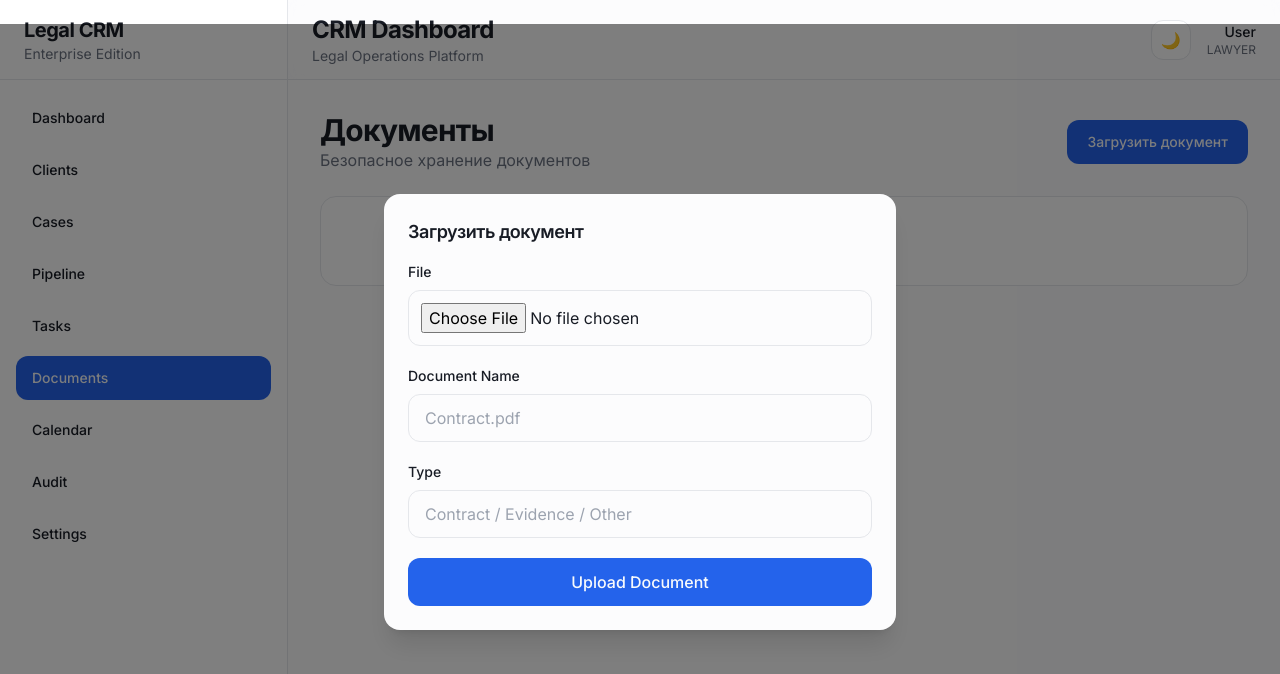
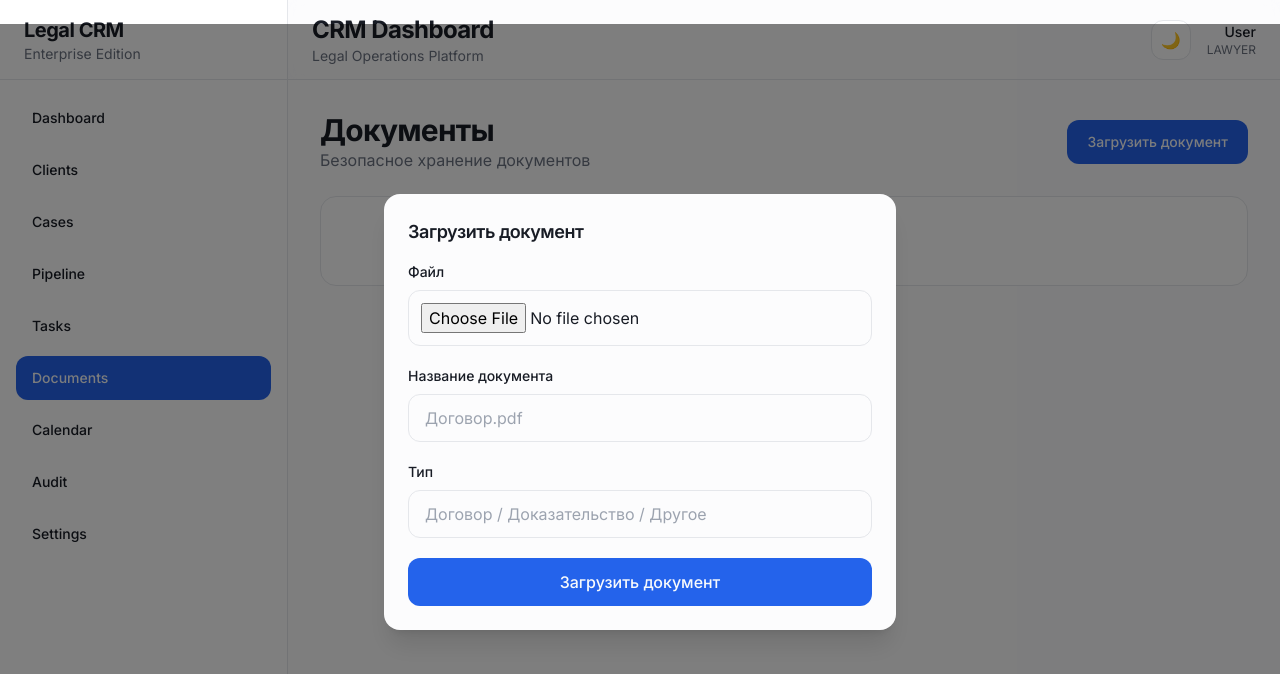
Before and after one commit to RIZVAN321-DIL/SaaS-PROJECT, a Next.js app in the folder frontend/: page /documents in a window 1280 px wide. Both pictures are taken after a click on the button "Загрузить документ". Shown: the top 674 px of the page. Built offline with nearby package versions, Linux system fonts and the light colour scheme.

Commit message:
Update document-upload-form.tsx

```diff
--- a/frontend/src/components/forms/document-upload-form.tsx
+++ b/frontend/src/components/forms/document-upload-form.tsx
@@ -52,13 +52,13 @@ export function DocumentUploadForm({
 
     if (!token) {
       setError(
-        'Authentication required',
+        'Требуется авторизация',
       );
       return;
     }
 
     if (!file) {
-      setError('File is required');
+      setError('Файл обязателен');
       return;
     }
 
@@ -105,7 +105,7 @@ export function DocumentUploadForm({
       onSuccess?.();
     } catch {
       setError(
-        'Failed to upload document',
+        'Не удалось загрузить документ',
       );
     } finally {
       setLoading(false);
@@ -119,7 +119,7 @@ export function DocumentUploadForm({
     >
       <div>
         <label className="mb-2 block text-sm font-medium">
-          File
+          Файл
         </label>
 
         <input
@@ -138,7 +138,7 @@ export function DocumentUploadForm({
 
       <div>
         <label className="mb-2 block text-sm font-medium">
-          Document Name
+          Название документа
         </label>
 
         <input
@@ -158,13 +158,13 @@ export function DocumentUploadForm({
             px-4
             outline-none
           "
-          placeholder="Contract.pdf"
+          placeholder="Договор.pdf"
         />
       </div>
 
       <div>
         <label className="mb-2 block text-sm font-medium">
-          Type
+          Тип
         </label>
 
         <input
@@ -184,7 +184,7 @@ export function DocumentUploadForm({
             px-4
             outline-none
           "
-          placeholder="Contract / Evidence / Other"
+          placeholder="Договор / Доказательство / Другое"
         />
       </div>
 
@@ -217,9 +217,9 @@ export function DocumentUploadForm({
         "
       >
         {loading
-          ? 'Uploading...'
-          : 'Upload Document'}
+          ? 'Загрузка...'
+          : 'Загрузить документ'}
       </button>
     </form>
   );
-              }
+}
```
